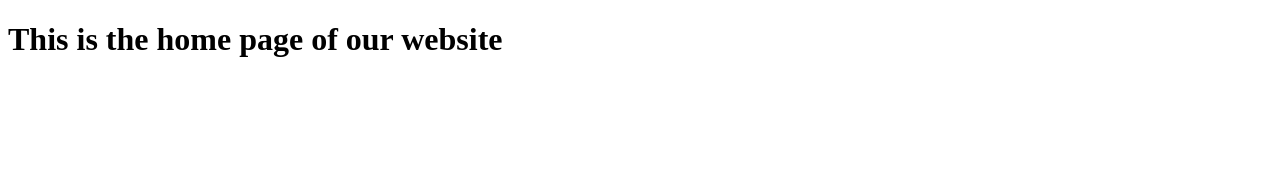
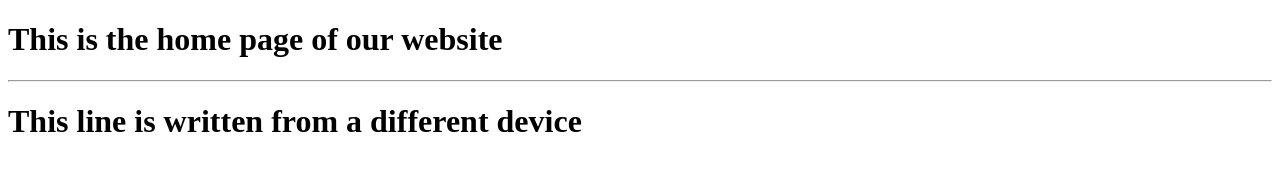
Before and after one commit to acdhury/Github_Tutorial, a plain HTML site: page home.html in a window 1280 px wide. Drawn offline with Linux system fonts and the light colour scheme.

Commit message:
New line from new device added

```diff
--- a/home.html
+++ b/home.html
@@ -5,5 +5,7 @@
     </head>
     <body>
         <h1>This is the home page of our website</h1>
+        <hr>
+        <h1>This line is written from a different device</h1>
     </body>
 </html>
```
